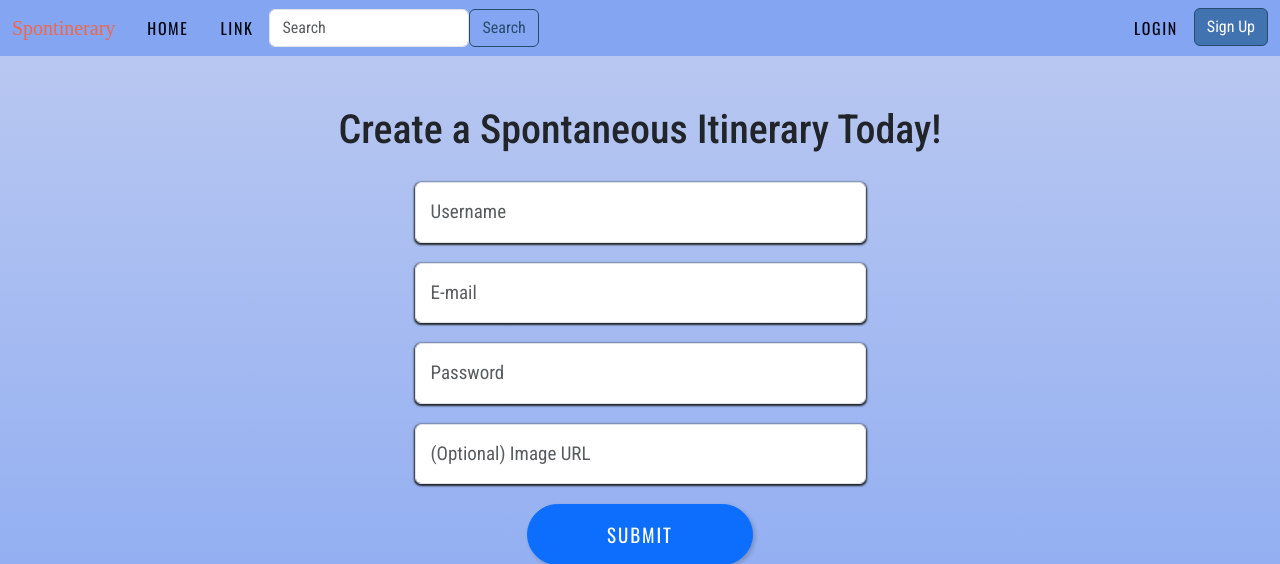
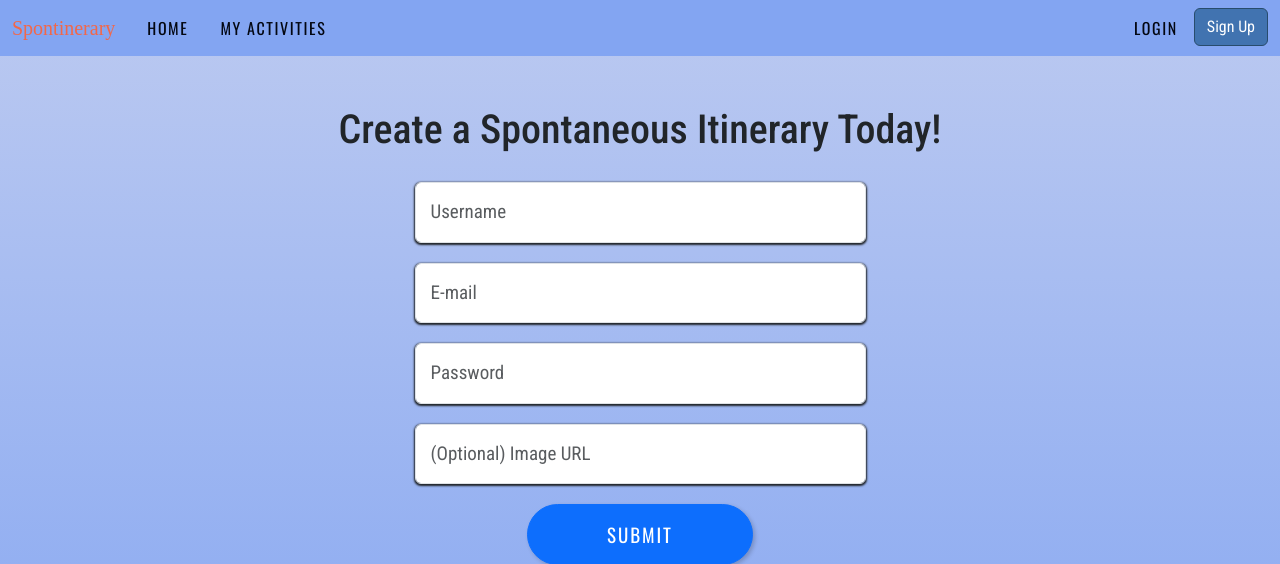
Before and after one commit to equach18/capstone-project-1, a Flask app: page /signup in a window 1280 px wide. Shown: the top 564 px of the page. Run offline with Flask 3, Linux system fonts and the light colour scheme; some libraries are stand-ins or nearby versions; some web fonts are replaced.

Commit message:
added page to view all of user's activities

```diff
--- a/itinerary-generator/app.py
+++ b/itinerary-generator/app.py
@@ -109,7 +109,7 @@ def process_activities(itinerary, categories):
 
 # routes
 @app.route('/')
-def root():
+def homepage():
     """Renders the homepage."""
     if g.user:
         return render_template('users/show.html', user=g.user)
@@ -209,7 +209,7 @@ def add_activities(itinerary_id):
         return jsonify({"message": "Activities added successfully", "redirect_url": f"/itinerary/{itinerary_id}"})
 
     # Renders the new activity form upon a get request
-    return render_template('itinerary/activity.html', itinerary=itinerary)
+    return render_template('activity/new.html', itinerary=itinerary)
 
 @app.route('/logout')
 @login_required
@@ -252,3 +252,11 @@ def itinerary_delete(itinerary_id):
     db.session.commit()
     flash("Itinerary removed.")
     return redirect("/")
+
+
+@app.route('/activity/all', methods=['GET'])
+@login_required
+def show_activities():
+    """Renders a list of all the current user's activities"""
+    activities = Activity.query.filter(Activity.user_id==g.user.id)
+    return render_template('/activity/show.html', activities=activities)
--- a/itinerary-generator/templates/base.html
+++ b/itinerary-generator/templates/base.html
@@ -23,28 +23,16 @@
   <body class="{% block body_class %}{% endblock %}">
     <nav class="navbar navbar-expand-lg">
       <div class="container-fluid">
-        <a class="navbar-brand" href="/">Spontinerary</a>
+        <a class="navbar-brand" href="{{url_for('homepage')}}">Spontinerary</a>
         <div class="navbar-collapse" id="navbarSupportedContent">
           <ul class="navbar-nav mr-auto">
             <li class="nav-item">
-              <a class="nav-link" aria-current="page" href="#">Home</a>
+              <a class="nav-link" aria-current="page" href="{{url_for('homepage')}}">Home</a>
             </li>
             <li class="nav-item">
-              <a class="nav-link" href="#">Link</a>
+              <a class="nav-link" href="{{url_for('show_activities')}}">My Activities</a>
             </li>
           </ul>
-          <form class="form-inline my-2 my-lg-0" role="search" id="search-bar">
-            <input
-              class="form-control mr-sm-2"
-              type="search"
-              placeholder="Search"
-              aria-label="Search"
-              id="search-input"
-            />
-            <button class="btn btn-outline-success my-2 my-sm-0" type="submit">
-              Search
-            </button>
-          </form>
         </div>
         <ul class="navbar-nav">
           {% if not g.user %}
--- a/itinerary-generator/templates/itinerary/show.html
+++ b/itinerary-generator/templates/itinerary/show.html
@@ -1,5 +1,5 @@
 {% extends 'base.html' %}
-{% block body_class %}itinerary-details{% endblock %}
+{% block body_class %}itinerary details{% endblock %}
 {% block content %}
 <h1>{{ itinerary.title }}</h1>
 
@@ -14,7 +14,7 @@
         <div class="itinerary-info">
           <a href="{{activity.activity_url}}" class="activity-title">{{ activity.title }}</a>
           <p class="single-itineraries">Location: {{ activity.address }}</p>
-          <p class="single-itineraries">Category: {{ activity.category }}</p>
+          <small><p class="single-itineraries">Category: {{ activity.category }}</p></small>
         </div>
         <div class="d-flex">
           <form action="{{url_for('activity_delete', activity_id=activity.id)}}" method="POST">
--- a/itinerary-generator/templates/users/show.html
+++ b/itinerary-generator/templates/users/show.html
@@ -7,7 +7,7 @@
     <h5>{{user.username}}</h5>
   </div>
 
-  <div class="col-10">
+  <div class="col-9">
     <div class="d-flex justify-content-end">
         <a class="btn btn-primary" id="new-itinerary-btn" href="/new-itinerary" role="button">Create An Itinerary</a>
     </div>
@@ -18,7 +18,7 @@
         <div class="itinerary-info">
           <a href="{{url_for('show_itinerary', itinerary_id=itinerary.id)}}" class="itinerary-title">{{ itinerary.title }}</a>
           <p class="single-itineraries">{{ itinerary.notes }}</p>
-          <small class="text-muted">{{ itinerary.timestamp.strftime('%d %B %Y') }}</small>
+          <small class="text-muted">Created on {{ itinerary.timestamp.strftime('%d %B %Y') }}</small>
         </div>
         <div class="d-flex">
           <form action="{{url_for('itinerary_delete', itinerary_id=itinerary.id)}}" method="POST">
```
Also changed, not shown: itinerary-generator/templates/activity/show.html (added, +39 -0 lines), itinerary-generator/templates/activity/new.html (renamed from itinerary-generator/templates/itinerary/activity.html), itinerary-generator/templates/itinerary/edit.html (deleted).
